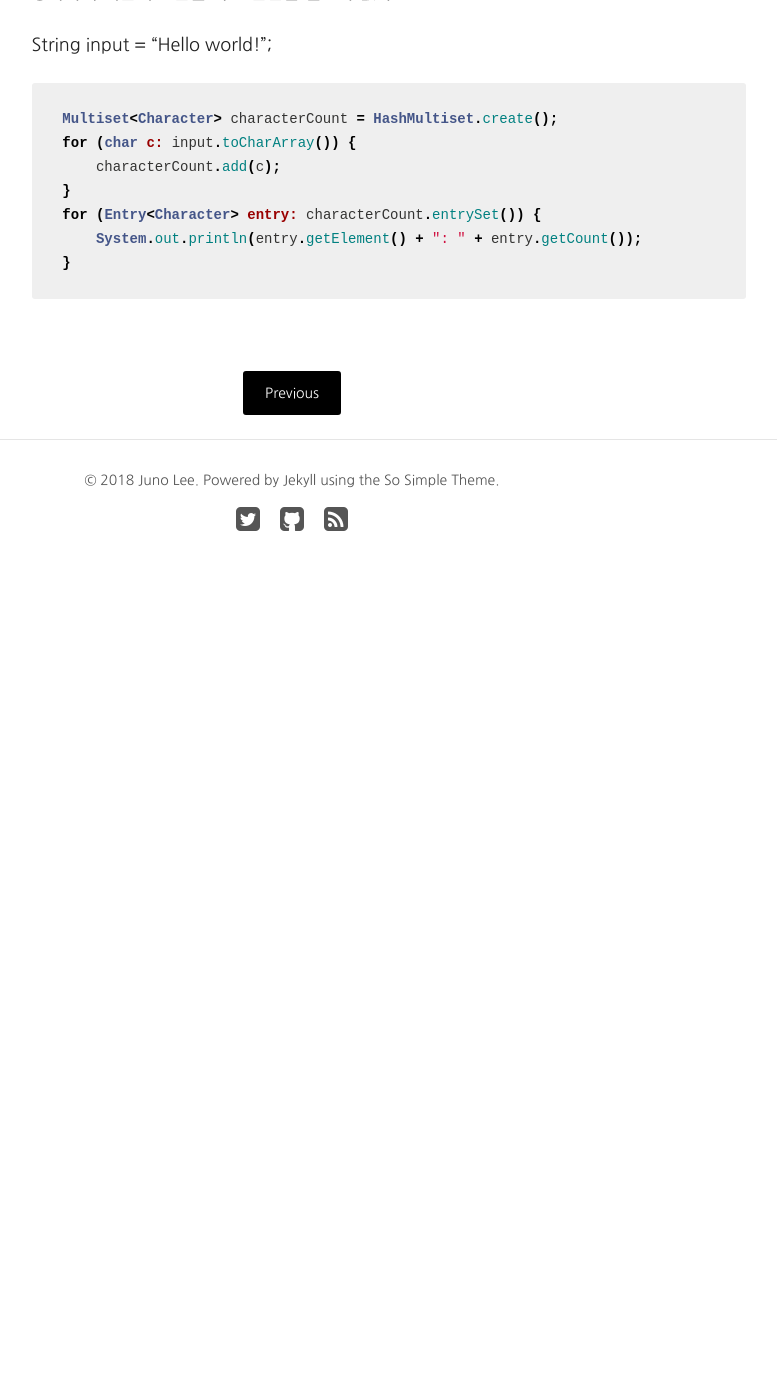
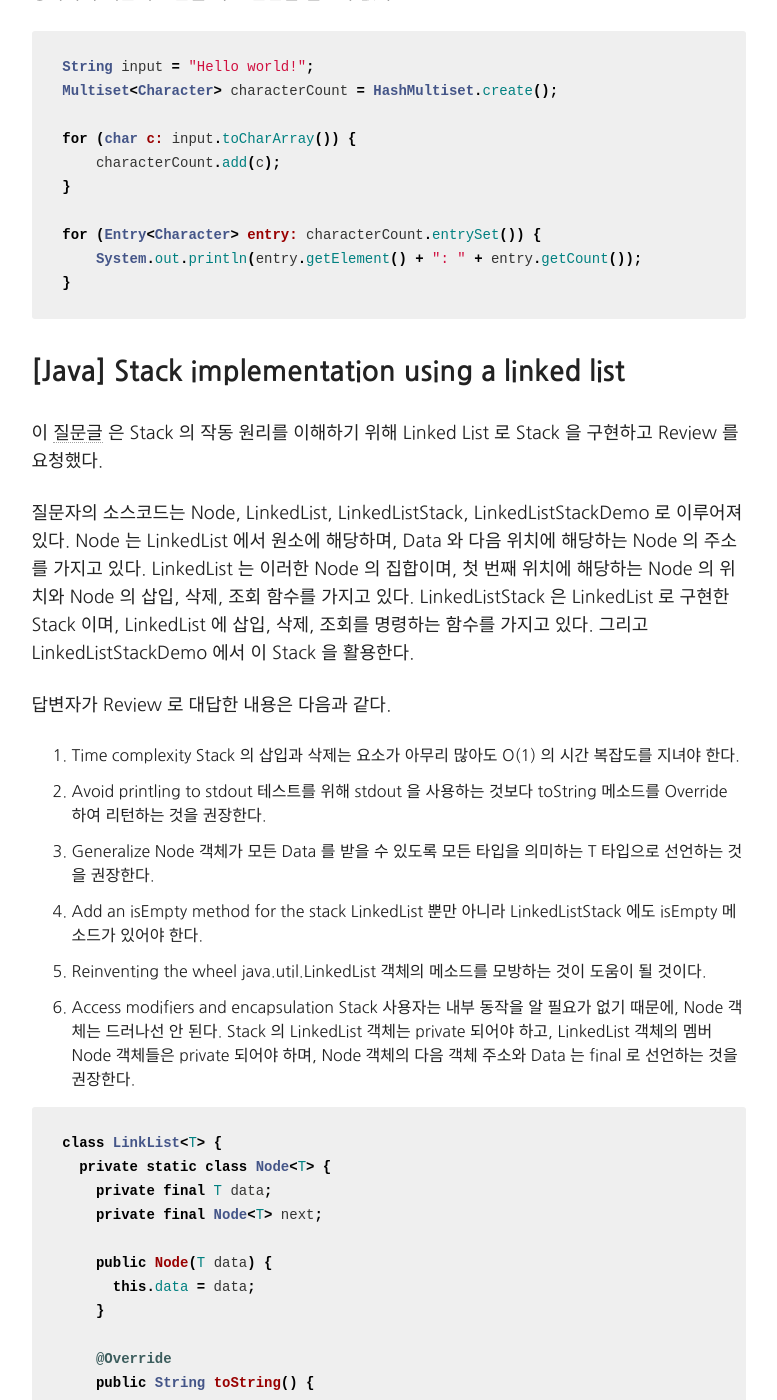
Before and after one commit to johanneslee/johanneslee.github.io, a Jekyll site: the page built from _posts/articles/2018-02-11-page16.md, in a window 1280 px wide and 1400 px high, scrolled down 1667 px. Shown: the whole window, without its empty margins (348-1125 px from the left). Built offline with Jekyll 4.4.1, drawn with Linux system fonts in a browser that asks for light colours; nearby versions of some CDN libraries; some web fonts are replaced; before the commit the page ends 2297 px from its top, so only the background shows below that; some of the changed text lies outside the part shown.

Commit message:
Update posts

```diff
--- a/_posts/articles/2018-02-11-page16.md
+++ b/_posts/articles/2018-02-11-page16.md
@@ -41,14 +41,130 @@ StackExchange 는 사용자가 관심있는 주제에 대한 Newsletters 를 매
 
 혹은, Java 8 의 MultiSet 객체를 사용할 수도 있다. 이 객체는 요소가 중복되는 대신 count 값이 증가하기 때문에 if 문을 따로 선언할 필요가 없다.
 
-String input = "Hello world!";
+{% highlight java %}
+  String input = "Hello world!";
+  Multiset<Character> characterCount = HashMultiset.create();
 
-{% highlight java %}
-  Multiset<Character> characterCount = HashMultiset.create();
   for (char c: input.toCharArray()) {
       characterCount.add(c);
   }
+
   for (Entry<Character> entry: characterCount.entrySet()) {
       System.out.println(entry.getElement() + ": " + entry.getCount());
   }
 {% endhighlight %}
+
+### [Java] Stack implementation using a linked list
+
+이 [질문글](https://codereview.stackexchange.com/questions/62710/stack-implementation-using-a-linked-list) 은 Stack 의 작동 원리를 이해하기 위해 Linked List 로 Stack 을 구현하고 Review 를 요청했다.
+
+질문자의 소스코드는 Node, LinkedList, LinkedListStack, LinkedListStackDemo 로 이루어져 있다. Node 는 LinkedList 에서 원소에 해당하며, Data 와 다음 위치에 해당하는 Node 의 주소를 가지고 있다. LinkedList 는 이러한 Node 의 집합이며, 첫 번째 위치에 해당하는 Node 의 위치와 Node 의 삽입, 삭제, 조회 함수를 가지고 있다. LinkedListStack 은 LinkedList 로 구현한 Stack 이며, LinkedList 에 삽입, 삭제, 조회를 명령하는 함수를 가지고 있다. 그리고 LinkedListStackDemo 에서 이 Stack 을 활용한다.
+
+답변자가 Review 로 대답한 내용은 다음과 같다.
+
+1. Time complexity
+Stack 의 삽입과 삭제는 요소가 아무리 많아도 O(1) 의 시간 복잡도를 지녀야 한다.
+2. Avoid printling to stdout
+테스트를 위해 stdout 을 사용하는 것보다 toString 메소드를 Override 하여 리턴하는 것을 권장한다.
+3. Generalize
+Node 객체가 모든 Data 를 받을 수 있도록 모든 타입을 의미하는 T 타입으로 선언하는 것을 권장한다.
+4. Add an isEmpty method for the stack
+LinkedList 뿐만 아니라 LinkedListStack 에도 isEmpty 메소드가 있어야 한다.
+5. Reinventing the wheel
+java.util.LinkedList 객체의 메소드를 모방하는 것이 도움이 될 것이다.
+6. Access modifiers and encapsulation
+Stack 사용자는 내부 동작을 알 필요가 없기 때문에, Node 객체는 드러나선 안 된다. Stack 의 LinkedList 객체는 private 되어야 하고, LinkedList 객체의 멤버 Node 객체들은 private 되어야 하며, Node 객체의 다음 객체 주소와 Data 는 final 로 선언하는 것을 권장한다.
+
+{% highlight java %}
+  class LinkList<T> {
+    private static class Node<T> {
+      private final T data;
+      private final Node<T> next;
+
+      public Node(T data) {
+        this.data = data;
+      }
+
+      @Override
+      public String toString() {
+        return data.toString();
+      }
+    }
+
+    private Node<T> first = null;
+
+    public void addFirst(T data) {
+      Node<T> newFirst = new Node<T>(data);
+      newFirst.next = first;
+      first = newFirst;
+    }
+
+    public T removeFirst() {
+      Node<T> oldFirst = first;
+      first = first.next;
+      return oldFirst.data;
+    }
+
+    @Override
+    public String toString() {
+      StringBuilder builder = new StringBuilder();
+      Node current = first;
+      while (current != null) {
+        builder.append(current).append(" ");
+        current = current.next;
+      }
+      return builder.toString();
+    }
+
+    public boolean isEmpty() {
+      return first == null;
+    }
+  }
+
+  class LinkListStack<T> {
+    private final LinkList<T> linkedList = new LinkList<>();
+
+    public void push(T data) {
+      linkedList.addFirst(data);
+    }
+
+    public T pop() {
+      return linkedList.removeFirst();
+    }
+
+    public boolean isEmpty() {
+      return linkedList.isEmpty();
+    }
+
+    @Override
+    public String toString() {
+      return linkedList.toString();
+    }
+  }
+
+  @Test
+  public void testPushAndPop() {
+    LinkListStack<Integer> st = new LinkListStack<>();
+    st.push(50);
+    st.push(70);
+    st.push(190);
+    assertEquals("190 70 50", st.toString());
+    assertEquals(190, (int) st.pop());
+    assertEquals("70 50", st.toString());
+  }
+
+  @Test
+  public void testPopUntilEmpty() {
+    List<Integer> values = Arrays.asList(50, 70, 190, 20);
+    LinkListStack<Integer> st = new LinkListStack<>();
+    assertTrue(st.isEmpty());
+    for (Integer value : values) {
+      st.push(value);
+    }
+    assertFalse(st.isEmpty());
+    for (int i = values.size(); i > 0; --i) {
+      assertEquals(values.get(i - 1), st.pop());
+    }
+    assertTrue(st.isEmpty());
+  }
+{% endhighlight %}
```
Also changed, not shown: other parts of _posts/articles/2018-02-11-page16.md (+1 -1 lines), _posts/articles/2018-02-21-page17.md (added, +226 -0 lines).
